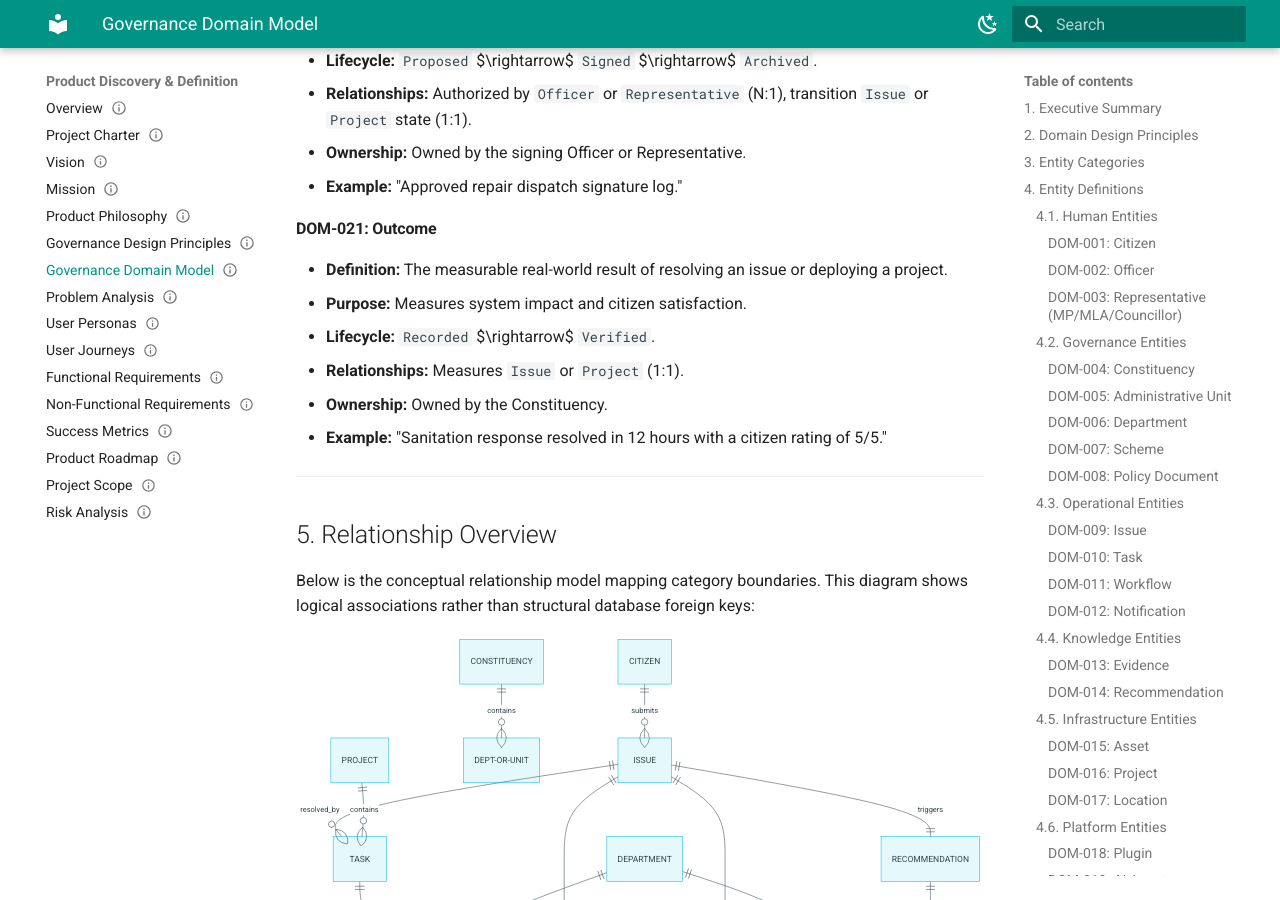
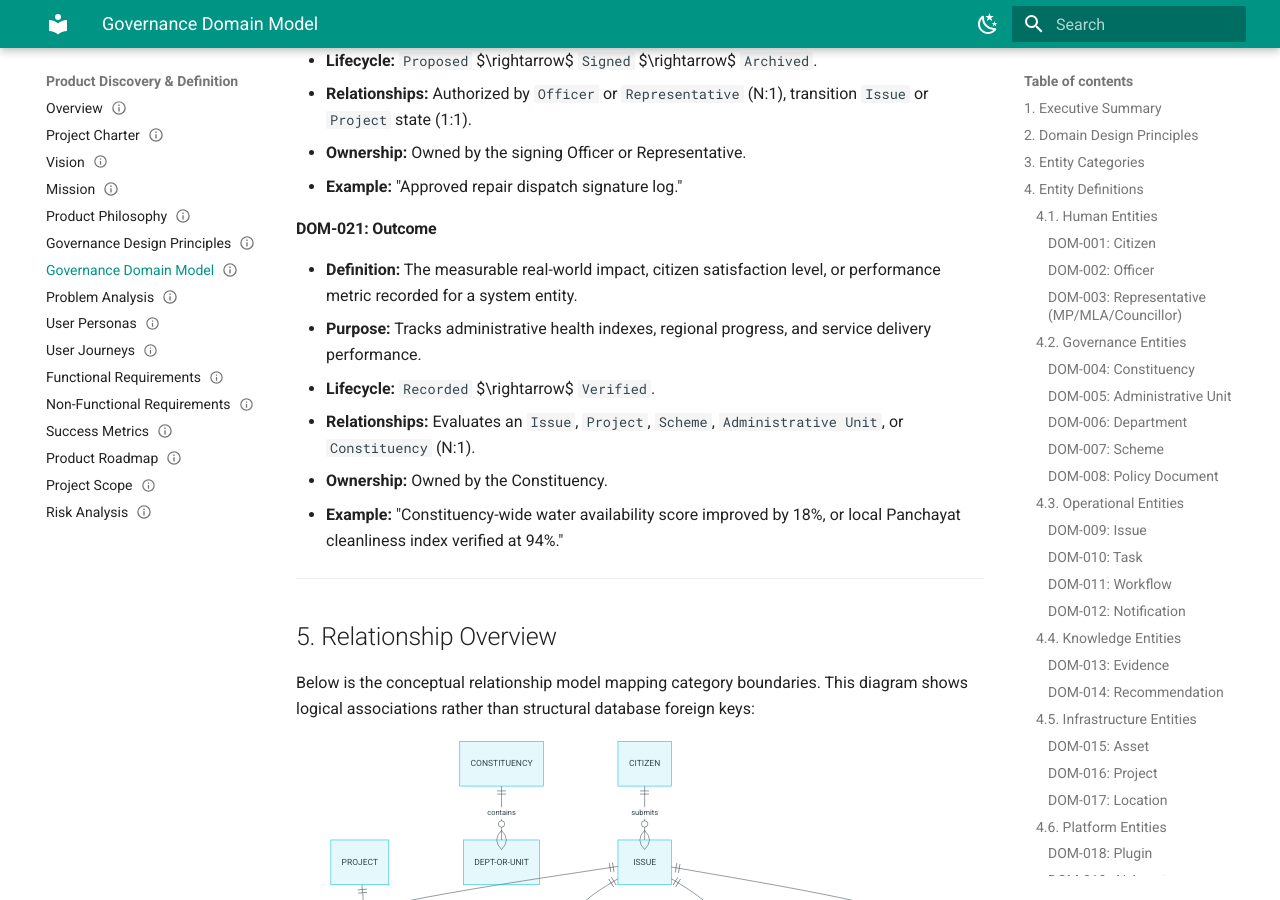
Before and after one commit to Uni-coder-harsh/Helix, an MkDocs documentation site: the page built from docs/01-product/05-governance-domain-model.md, in a window 1280 px wide and 900 px high, scrolled down 8032 px. Built offline with MkDocs 1.6.1 and Material for MkDocs 9.7.7, drawn with Linux system fonts in a browser that asks for light colours.

Commit message:
docs: freeze Domain Model HELIX-DOMAIN-001

```diff
--- a/docs/01-product/05-governance-domain-model.md
+++ b/docs/01-product/05-governance-domain-model.md
@@ -244,12 +244,12 @@ graph TD
 * **Example:** "Approved repair dispatch signature log."
 
 #### DOM-021: Outcome
-* **Definition:** The measurable real-world result of resolving an issue or deploying a project.
-* **Purpose:** Measures system impact and citizen satisfaction.
+* **Definition:** The measurable real-world impact, citizen satisfaction level, or performance metric recorded for a system entity.
+* **Purpose:** Tracks administrative health indexes, regional progress, and service delivery performance.
 * **Lifecycle:** `Recorded` $\rightarrow$ `Verified`.
-* **Relationships:** Measures `Issue` or `Project` (1:1).
+* **Relationships:** Evaluates an `Issue`, `Project`, `Scheme`, `Administrative Unit`, or `Constituency` (N:1).
 * **Ownership:** Owned by the Constituency.
-* **Example:** "Sanitation response resolved in 12 hours with a citizen rating of 5/5."
+* **Example:** "Constituency-wide water availability score improved by 18%, or local Panchayat cleanliness index verified at 94%."
 
 ---
 
```
Also changed, not shown: other parts of docs/01-product/05-governance-domain-model.md (+3 -3 lines), progress.md (+8 -0 lines).
